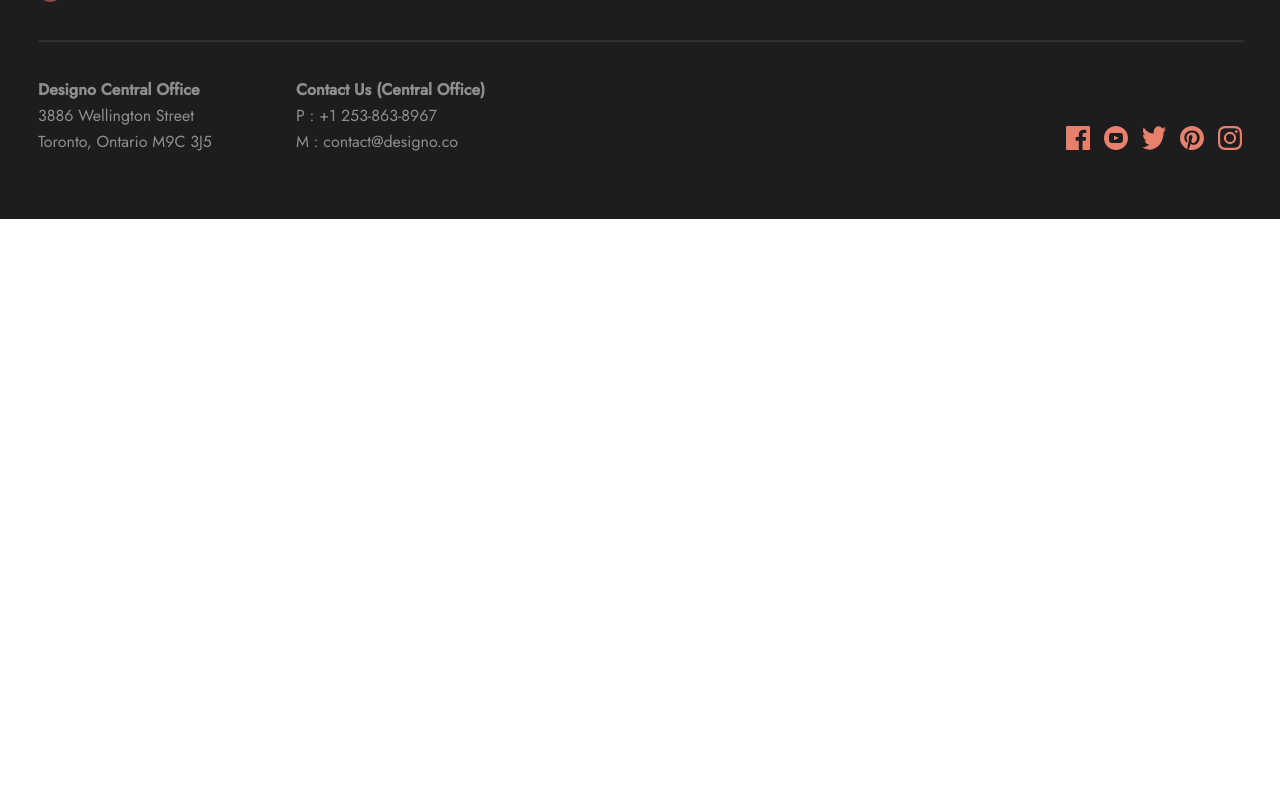
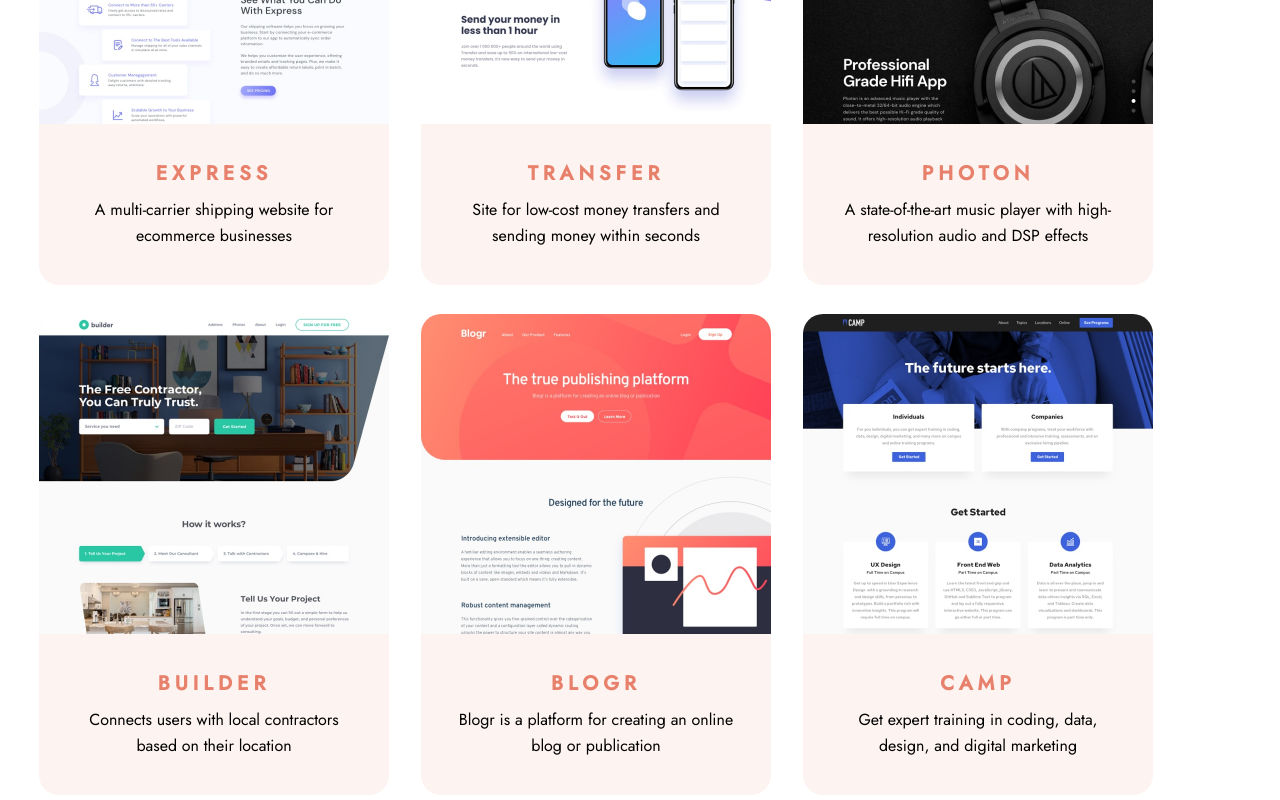
Before and after one commit to JonGrabbe/Designo-react-site, a React (Create React App) app: page /web-design in a window 1280 px wide. Shown: the part 740-1540 px from the top of the page. Before the commit the page ends 959 px from the top, so only its background shows below. Built offline with nearby package versions, Linux system fonts and the light colour scheme.

Commit message:
added graphic-design, web-design and app-design page components

```diff
--- a/src/App.js
+++ b/src/App.js
@@ -7,6 +7,8 @@ import BorderlessCardsContainer from './components/borderless-cards-container/Bo
 import Footer from './components/footer/Footer';
 import Banner from './components/banner/Banner';
 import GraphicDesignPage from './routes/graphic-design/GraphicDesignPage';
+import WebDesignPage from './routes/web-design/WebDesignPage';
+import AppDesingPage from './routes/app-design/AppDesignPage';
 
 function Home() {
   return (
@@ -33,6 +35,8 @@ function App() {
               <Routes>
                 <Route exact path="/" element={<Home />} />
                 <Route exact path="/graphic-design" element={<GraphicDesignPage text={textContent.graphicDesign.text} />} />
+                <Route exact path="/web-design" element={<WebDesignPage />} />
+                <Route exact path="/app-design" element={<AppDesingPage />} />
               </Routes>
             <Banner />
             <Footer />
--- a/src/components/card/Card.js
+++ b/src/components/card/Card.js
@@ -33,7 +33,7 @@ export default function Card(props) {
 
     window.addEventListener('resize', update)
     return (
-        <Link to="/graphic-design">
+        <Link to={props.href} >
             <div className={"card-container"+' '+props.className} style={{backgroundImage: `url(${process.env.PUBLIC_URL+'/'+img})`}}>
                 <div className="blur-container">
                 </div>
--- a/src/components/portfolio-cards-container/PortfolioCardsContainer.js
+++ b/src/components/portfolio-cards-container/PortfolioCardsContainer.js
@@ -23,6 +23,83 @@ const imagesData = {
         order: 3,
         title: 'SCIENCE',
         text: 'A poster made in collaboration with the Federal Art Project'
+    },
+    express: {
+        imgPath: `${imgPathBase}web-design/desktop/image-express.jpg`,
+        category: 'webDesign',
+        order: 1,
+        title: 'express',
+        text: 'A multi-carrier shipping website for ecommerce businesses'
+    },
+    transfer: {
+        imgPath: `${imgPathBase}web-design/desktop/image-transfer.jpg`,
+        category: 'webDesign',
+        order: 2,
+        title: 'TRANSFER',
+        text: 'Site for low-cost money transfers and sending money within seconds'
+    },
+    photon: {
+        imgPath: `${imgPathBase}web-design/desktop/image-photon.jpg`,
+        category: 'webDesign',
+        order: 3,
+        title: 'PHOTON',
+        text: 'A state-of-the-art music player with high-resolution audio and DSP effects'
+    },
+    builder: {
+        imgPath: `${imgPathBase}web-design/desktop/image-builder.jpg`,
+        category: 'webDesign',
+        order: 4,
+        title: 'BUILDER',
+        text: 'Connects users with local contractors based on their location'
+    },
+    blogr: {
+        imgPath: `${imgPathBase}web-design/desktop/image-blogr.jpg`,
+        category: 'webDesign',
+        order: 5,
+        title: 'BLOGR',
+        text: 'Blogr is a platform for creating an online blog or publication'
+    },
+    camp: {
+        imgPath: `${imgPathBase}web-design/desktop/image-camp.jpg`,
+        category: 'webDesign',
+        order: 6,
+        title: 'CAMP',
+        text: 'Get expert training in coding, data, design, and digital marketing'
+    },
+    airfilter: {
+        imgPath: `${imgPathBase}app-design/desktop/image-airfilter.jpg`,
+        category: 'appDesign',
+        order: 1,
+        title: 'AIRFILTERS',
+        text: 'Solving the problem of poor indoor air quality by filtering the air'
+    },
+    eyecam: {
+        imgPath: `${imgPathBase}app-design/desktop/image-eyecam.jpg`,
+        category: 'appDesign',
+        order: 2,
+        title: 'EYECAM',
+        text: 'Product that lets you edit your favorite photos and videos at any time'
+    },
+    faceit: {
+        imgPath: `${imgPathBase}app-design/desktop/image-faceit.jpg`,
+        category: 'appDesign',
+        order: 3,
+        title: 'FACEIT',
+        text: 'Get to meet your favorite internet superstar with the faceit app'
+    },
+    todo: {
+        imgPath: `${imgPathBase}app-design/desktop/image-todo.jpg`,
+        category: 'appDesign',
+        order: 3,
+        title: 'TODO',
+        text: 'A todo app that features cloud sync with light and dark mode'
+    },
+    loopstudios: {
+        imgPath: `${imgPathBase}app-design/desktop/image-loopstudios.jpg`,
+        category: 'appDesign',
+        order: 4,
+        title: 'LOOPSTUDIOS',
+        text: 'A VR experience app made for Loopstudios'
     }
 }
 
@@ -45,7 +122,7 @@ function PortfolioCardsContainer(props) {
     // console.log(arr.length)
     // setImages(arr)
     // console.log(images)
-    const images = getCardComponents('graphicDesign').map(item => item)
+    const images = getCardComponents(props.category).map(item => item)
     console.log(images)
     return (
         <div className="portfolio-cards-container spacer-margin">
--- a/src/components/services-banner/ServicesBanner.js
+++ b/src/components/services-banner/ServicesBanner.js
@@ -2,7 +2,7 @@ export default function ServicesBanner(props) {
     return (
         <div className="services-banner banner spacer-margin">
             <div className="content">
-                <h1 className="heading h1">Graphic Design</h1>
+                <h1 className="heading h1">{props.heading}</h1>
                 <p className="text p">
                     {props.text}
                 </p>
--- a/src/components/three-card/ThreeCard.js
+++ b/src/components/three-card/ThreeCard.js
@@ -22,9 +22,9 @@ const images = {
 export default function ThreeCard(props) {
     return (
         <div className="three-card-container spacer-margin">
-            <Card text="web design" className="tall" imgPath={images.webDesign} />
-            <Card text="app design" imgPath={images.appDesign} />
-            <Card text="graphic design" imgPath={images.graphicDesign} />
+            <Card text="web design" className="tall" imgPath={images.webDesign} href="web-design" />
+            <Card text="app design" imgPath={images.appDesign} href="app-design" />
+            <Card text="graphic design" imgPath={images.graphicDesign} href="graphic-design" />
         </div>
     )
 }
--- /dev/null
+++ b/src/routes/app-design/AppDesignPage.js
@@ -0,0 +1,13 @@
+import ServicesBanner from "../../components/services-banner/ServicesBanner";
+import PortfolioCardsContainer from "../../components/portfolio-cards-container/PortfolioCardsContainer";
+
+function AppDesignPage(props) {
+    return (
+        <>
+            <ServicesBanner text="Our mobile designs bring intuitive digital solutions to your customers right at their fingertips." heading='App Design' />
+            <PortfolioCardsContainer category="appDesign" />
+        </>
+     );
+}
+
+export default AppDesignPage;
--- /dev/null
+++ b/src/routes/web-design/WebDesignPage.js
@@ -0,0 +1,13 @@
+import ServicesBanner from "../../components/services-banner/ServicesBanner";
+import PortfolioCardsContainer from "../../components/portfolio-cards-container/PortfolioCardsContainer";
+
+function WebDesignPage(props) {
+    return (
+        <>
+            <ServicesBanner text="Our mobile designs bring intuitive digital solutions to your customers right at their fingertips." heading='Web Design' />
+            <PortfolioCardsContainer category="webDesign" />
+        </>
+     );
+}
+
+export default WebDesignPage;
--- a/src/scss/portfolio-card/portfolio-card.scss
+++ b/src/scss/portfolio-card/portfolio-card.scss
@@ -83,6 +83,7 @@
                     color: $peach;
                     line-height: 26px;
                     letter-spacing: 5px;
+                    text-transform: uppercase;
                 }
                 .text {
                     margin-top: 10px;
```
